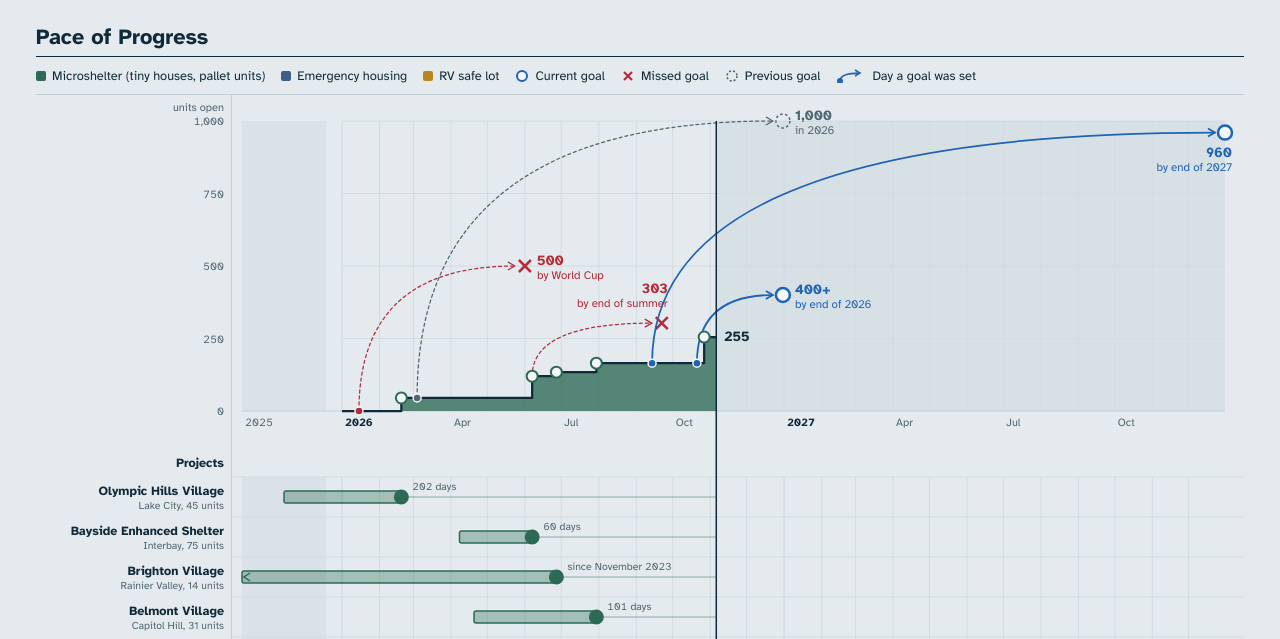
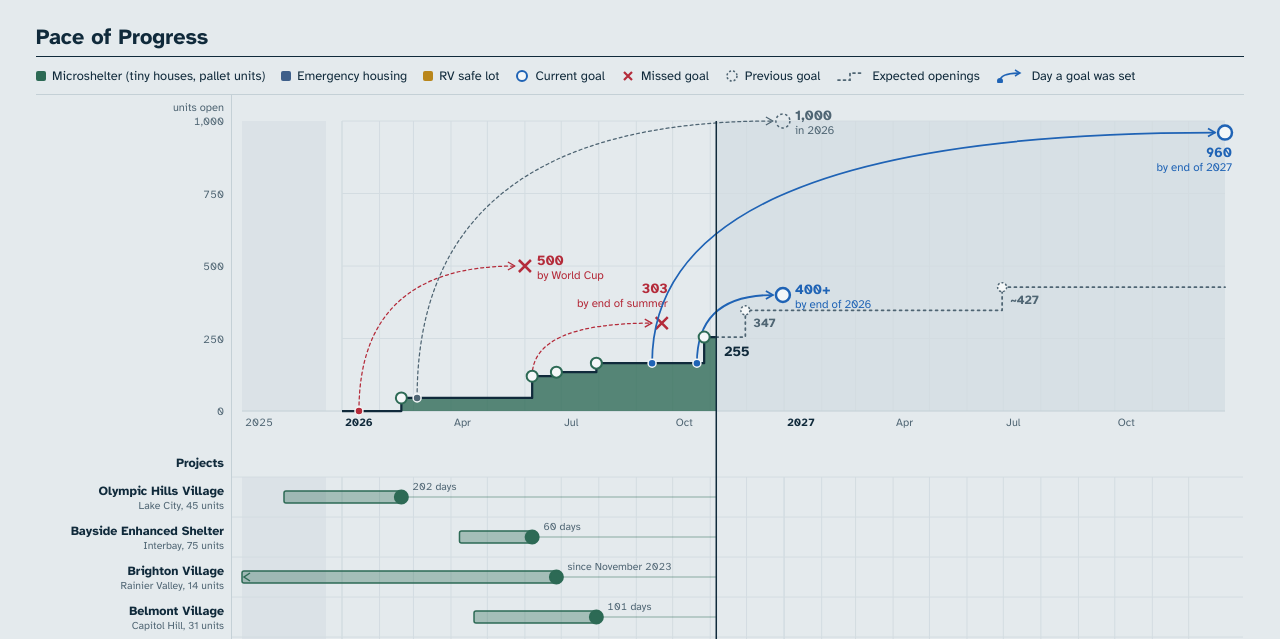
Before and after one commit to swilsonthomas-progeny/give-me-shelter, a plain HTML site: page index.html in a window 1280 px wide. Shown: the part 313-952 px from the top of the page. Drawn offline with Linux system fonts and the light colour scheme.

Commit message:
Add dotted line for expected openings of named projects
Co-Authored-By: Claude Opus 5.5 <noreply@anthropic.com>
Claude-Session: https://claude.ai/code/session_01WBiUis1GEsVDXg5viWpFfj

```diff
--- a/index.html
+++ b/index.html
@@ -169,7 +169,7 @@ footer{font-size:.8rem;color:var(--muted);border-top:1px solid var(--rule);paddi
     <div class="sec-head"><h2>How this is counted</h2></div>
     <div class="method">
       <div><b>Categories</b><p>Microshelter: tiny houses and pallet units, combined on the chart and listed separately in each site's details. Emergency housing: rooms or apartments in a building leased whole. RV safe lot: parking spaces.</p></div>
-      <div><b>What counts</b><p>Sites inside Seattle city limits. A unit counts from the day its site opens to residents and comes off the day it closes. On the project bars, a dashed outline means announced, stripes mean under construction, a solid bar means open, and a blurred end marks an approximate opening date.</p></div>
+      <div><b>What counts</b><p>Sites inside Seattle city limits. A unit counts from the day its site opens to residents and comes off the day it closes. The dotted line ahead of today adds each named project on its expected opening date, using the same dates as the project bars; projects without a date and unnamed plans aren't included, and ~ marks an approximate date. On the project bars, a dashed outline means announced, stripes mean under construction, a solid bar means open, and a blurred end marks an approximate opening date.</p></div>
       <div><b>Goals</b><p>Goals include projections the city makes about how many units will open by a date. Each goal is marked at its target and due date. An arrow runs to it from the day it was set, starting at our count on that day. Missed and previous goals stay on the chart so the changes are visible. A deadline given as a season, such as the end of summer, is marked on its last day.</p></div>
       <div><b>City counts</b><p>When the city states how many units it has added, the figure appears in the full record beside our own count for that date. We show both even when they don't match.</p></div>
       <div><b>Program notes</b><p>Each site says whether it is part of the mayor's new shelter initiative, an earlier project the city says it sped up, or neither, repeating what the city and operators say.</p></div>
@@ -244,6 +244,7 @@ footer{font-size:.8rem;color:var(--muted);border-top:1px solid var(--rule);paddi
       + `<span><svg width="14" height="14" aria-hidden="true"><circle cx="7" cy="7" r="5" fill="var(--sheet)" stroke="var(--info)" stroke-width="2"/></svg>Current goal</span>`
       + `<span><svg width="14" height="14" aria-hidden="true"><path d="M3,3 l8,8 M11,3 l-8,8" stroke="var(--bad)" stroke-width="2.2"/></svg>Missed goal</span>`
       + `<span><svg width="14" height="14" aria-hidden="true"><circle cx="7" cy="7" r="5" fill="none" stroke="var(--muted)" stroke-width="1.5" stroke-dasharray="2 2"/></svg>Previous goal</span>`
+      + `<span><svg width="30" height="14" aria-hidden="true"><path d="M2,11 H14 V4 H28" fill="none" stroke="var(--muted)" stroke-width="1.75" stroke-dasharray="2 3.5" stroke-linecap="round"/></svg>Expected openings</span>`
       + `<span><svg width="30" height="14" aria-hidden="true"><path d="M4,12 Q4,4 24,4" fill="none" stroke="var(--info)" stroke-width="1.75"/><path d="M19,1 L24,4 L19,7" fill="none" stroke="var(--info)" stroke-width="1.5"/><circle cx="4" cy="12" r="3" fill="var(--info)"/></svg>Day a goal was set</span>`;
     document.getElementById("unnamed").innerHTML=(D.unnamed||[]).map(w=>`<article><div class="when"><span class="kind">${esc(w.timing)}</span></div><h3>${esc(w.title)}</h3><p>${esc(w.detail)}</p>${srcs(w.sources)}</article>`).join("") || `<p class="prog">None right now.</p>`;
     document.getElementById("watch").innerHTML=(D.watch||[]).map(w=>`<article><h3>${esc(w.title)}</h3><p>${esc(w.detail)}</p>${srcs(w.sources)}</article>`).join("") || `<p class="prog">Nothing on the watch list.</p>`;
@@ -342,6 +343,23 @@ footer{font-size:.8rem;color:var(--muted);border-top:1px solid var(--rule);paddi
     line += ` H${xT}`;
     g += `<path d="${line}" fill="none" stroke="var(--ink)" stroke-width="2.25" stroke-linejoin="round"/>`;
 
+    // expected: pending sites with an expected opening date, stepped up from today's count
+    const ahead = D.sites.filter(st=>!st.dates.opened && st.status!=="closed" && st.dates.expected)
+      .map(st=>({st, date: st.dates.expected < today ? today : st.dates.expected}))
+      .filter(o=>o.date <= END).sort((a,b)=>a.date.localeCompare(b.date));
+    if (ahead.length) {
+      let pv = v, pl = `M${xT},${Y(pv)}`, marks = "";
+      ahead.forEach(o=>{
+        const x = X(o.date); pl += ` H${x}`; pv += sum(o.st.units); pl += ` V${Y(pv)}`;
+        const approx = !!o.st.dates.expected_label;
+        marks += `<g class="mk" tabindex="0" role="button" data-id="s:${esc(o.st.id)}" aria-label="Expected: ${esc(o.st.name)}, ${sum(o.st.units)} units, ${approx?esc(o.st.dates.expected_label):fdate(o.st.dates.expected)}. Total ${pv}.">
+          <circle class="ring" cx="${x}" cy="${Y(pv)}" r="4.5" fill="var(--sheet)" stroke="var(--muted)" stroke-width="1.5" stroke-dasharray="2 2"/>
+          <text x="${x+8}" y="${Y(pv)+17}" font-size="12.5" font-weight="700" fill="var(--muted)">${approx?"~":""}${pv}</text></g>`;
+      });
+      pl += ` H${X(END)}`;
+      g += `<path d="${pl}" fill="none" stroke="var(--muted)" stroke-width="1.75" stroke-dasharray="2 4" stroke-linecap="round" stroke-linejoin="round"/>` + marks;
+    }
+
     // goals: a mark at the target and due date
     D.promises.filter(q=>q.target && q.target.by <= END).forEach(q=>{
       const x2 = X(q.target.by), y2 = Y(q.target.units);
@@ -432,7 +450,7 @@ footer{font-size:.8rem;color:var(--muted);border-top:1px solid var(--rule);paddi
 
     // today
     g += `<line x1="${xT}" x2="${xT}" y1="${CT}" y2="${H-24}" stroke="var(--ink)" stroke-width="1.5"/>`;
-    g += `<text x="${xT+8}" y="${Y(countOn(today))+4}" font-size="14" font-weight="700" fill="var(--ink)">${fmt(countOn(today))}</text>`;
+    g += `<text x="${xT+8}" y="${Y(countOn(today))+(ahead.length?19:4)}" font-size="14" font-weight="700" fill="var(--ink)">${fmt(countOn(today))}</text>`;
     g += `</svg>`;
     const keep = first ? null : plotEl.scrollLeft;
     plotEl.innerHTML = g;
```
